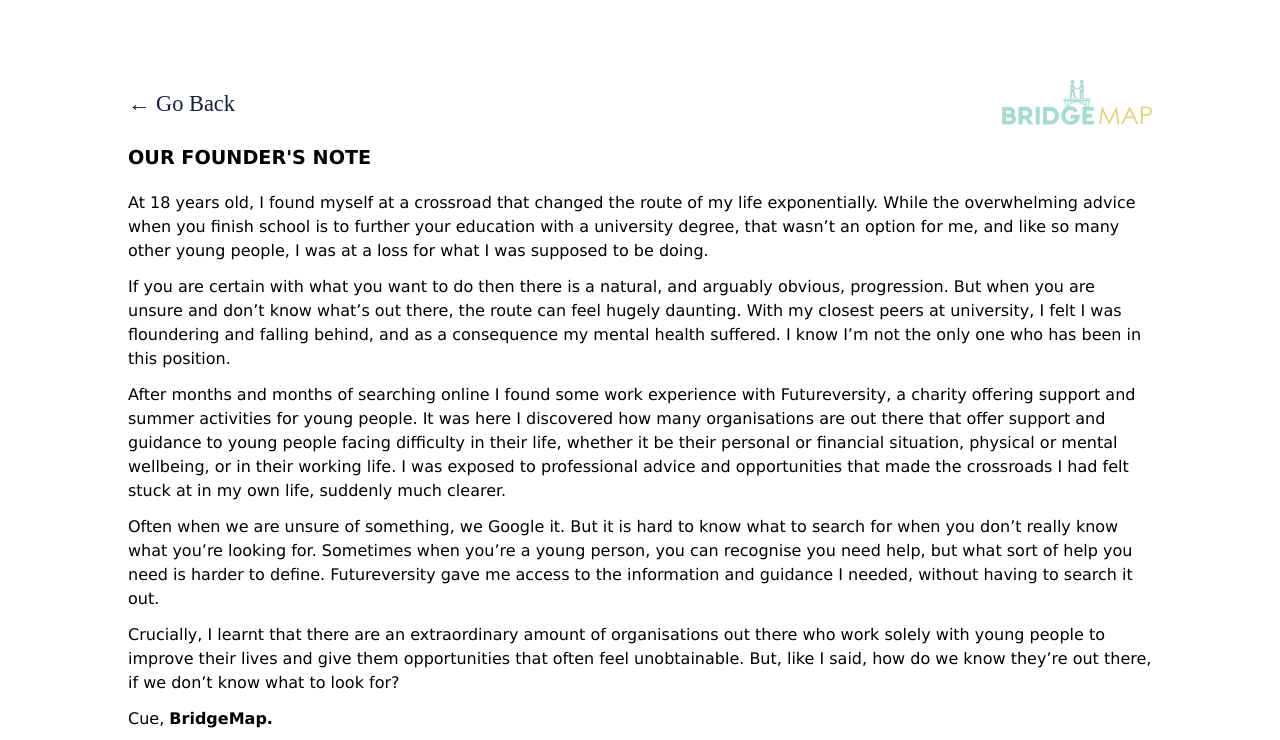
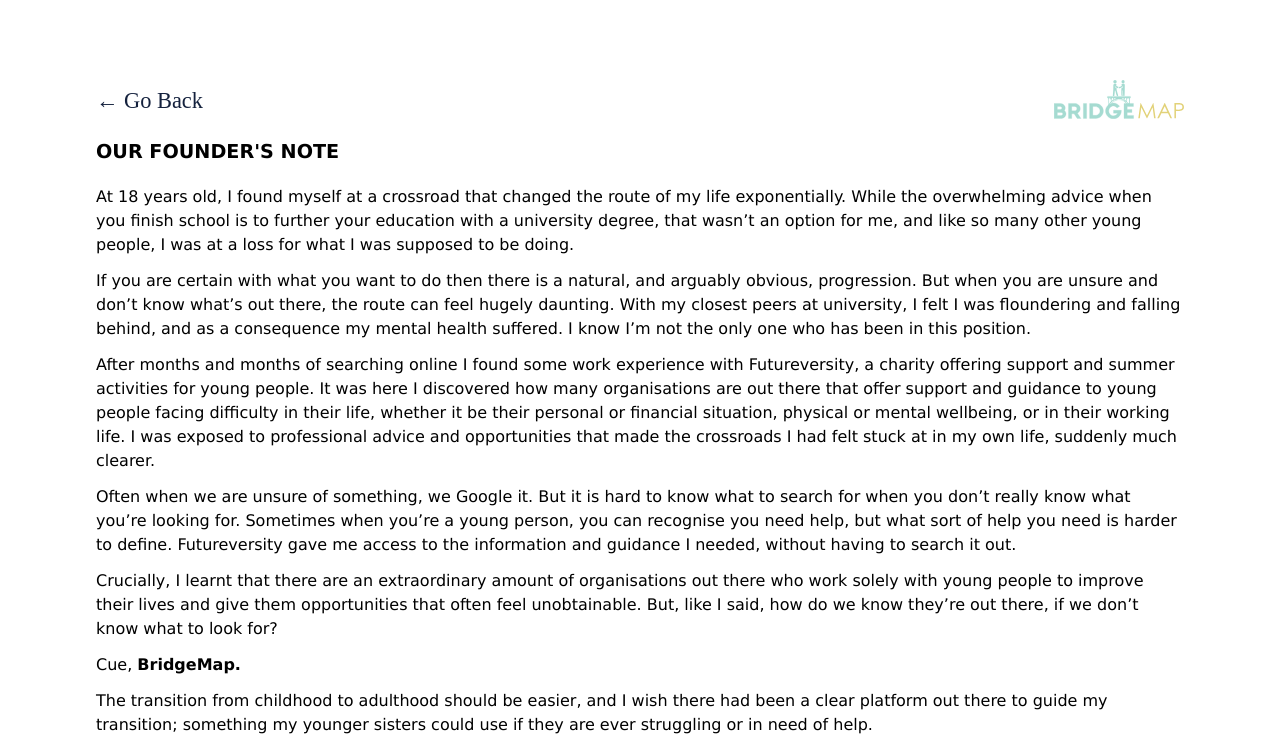
Before and after one commit to BridgeMap/Coming-soon-page, a plain HTML site: page founders-note.html in a window 1280 px wide. Shown: the top 740 px of the page. Drawn offline with Linux system fonts and the light colour scheme.

Commit message:
css change

```diff
--- a/styles/index.css
+++ b/styles/index.css
@@ -121,7 +121,7 @@
 .page-text-container {
   max-width: 1200px;
   margin: 80px auto;
-  width: 80%;
+  width: 85%;
 }
 
 .header {
@@ -132,7 +132,7 @@
 }
 
 .logo {
-  width: 150px;
+  width: 130px;
 }
 
 .logo-with-margin {
```
